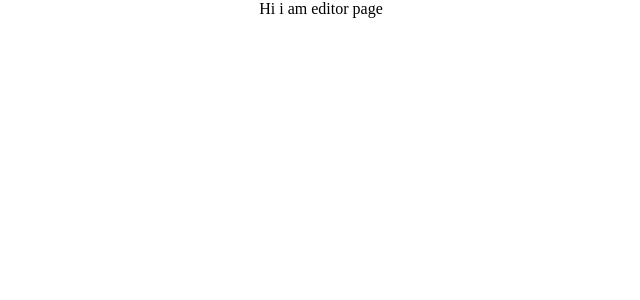
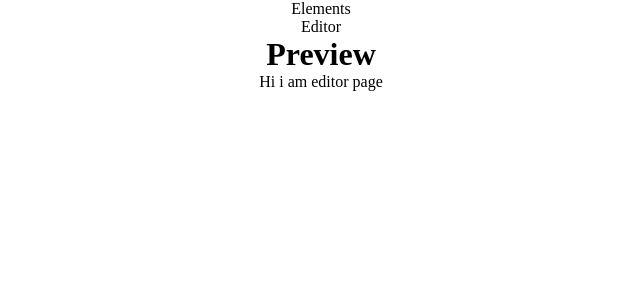
Before and after one commit to akarshbarar/readmecreator, a React (Create React App) app: page /editor in a window 1280 px wide. Shown: the top 300 px of the page, without its empty margins (319-959 px from the left). Built offline with nearby package versions, Linux system fonts and the light colour scheme.

Commit message:
Added some pages

```diff
--- /dev/null
+++ b/src/COMPONENTS/ELEMENTS/Elements.js
@@ -0,0 +1,12 @@
+
+import React from 'react'
+
+function Elements() {
+    return (
+        <div className="elements">
+            Elements
+        </div>
+    )
+}
+
+export default Elements
--- /dev/null
+++ b/src/COMPONENTS/MARKDOWNEDITOR/MainEditor.js
@@ -0,0 +1,11 @@
+import React from 'react'
+
+function MainEditor() {
+    return (
+        <div>
+            Editor
+        </div>
+    )
+}
+
+export default MainEditor
--- /dev/null
+++ b/src/COMPONENTS/PREVIEW/Preview.js
@@ -0,0 +1,11 @@
+import React from 'react'
+
+function Preview() {
+    return (
+        <div>
+            <h1>Preview</h1>
+        </div>
+    )
+}
+
+export default Preview
--- a/src/PAGES/EDITOR/Editor.js
+++ b/src/PAGES/EDITOR/Editor.js
@@ -1,8 +1,14 @@
 import React from 'react'
-
+import Elements from '../../COMPONENTS/ELEMENTS/Elements'
+import MainEditor from '../../COMPONENTS/MARKDOWNEDITOR/MainEditor';
+import Preview from '../../COMPONENTS/PREVIEW/Preview';
+import './Editor.css'
 function Editor() {
     return (
-        <div>
+        <div className="editor">
+            <Elements/>
+            <MainEditor/>
+            <Preview/>
             Hi i am editor page
         </div>
     )
--- a/src/PAGES/MAINPAGE/MainPage.js
+++ b/src/PAGES/MAINPAGE/MainPage.js
@@ -10,7 +10,7 @@ function MainPage() {
     }
     return (
         <div className="mainpage">
-                 <Navbar/>
+            <Navbar/>
 
 
             <div id='stars'></div>
```
Also changed, not shown: src/PAGES/MAINPAGE/MainPage.css, 1 other file (tests, documents, lock files or other folders).
